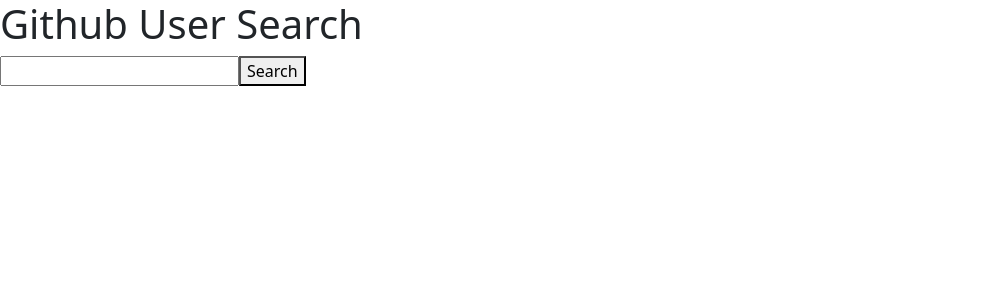
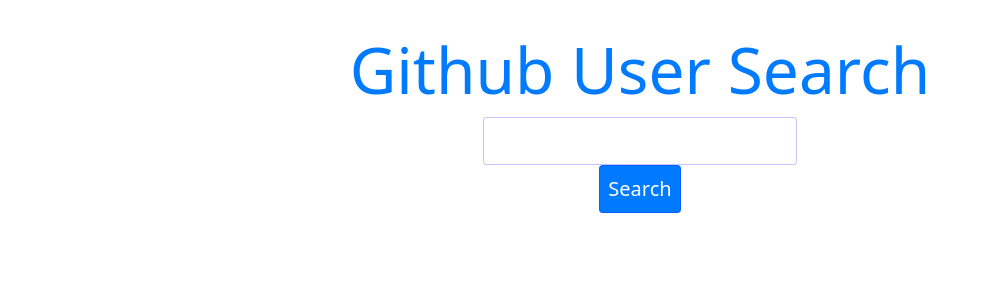
Before and after one commit to AlejandroChing11/GitHub-search-app, a React (Create React App) app: page / in a window 1280 px wide. Shown: the top 300 px of the page, without its empty margins (0-989 px from the left). Built offline with nearby package versions, Linux system fonts and the light colour scheme.

Commit message:
Adding Index.js styless

```diff
--- a/src/pages/home/index.js
+++ b/src/pages/home/index.js
@@ -1,6 +1,7 @@
 import React, { useState } from 'react';
 import axios from "axios";
 import UserCard from '../../components/UserCard';
+import '../../styles/index.css';
 
 
 function Home() {
@@ -21,8 +22,6 @@
         setUsername(event.target.value);
     }
 
-
-
     return (
         <div>
             <h1>Github User Search</h1>
--- /dev/null
+++ b/src/styles/index.css
@@ -0,0 +1,67 @@
+@import '~bootstrap/dist/css/bootstrap.min.css';
+
+h1 {
+    color: #007bff;
+    font-size: 4rem;
+    text-align: center;
+    margin-top: 2rem;
+}
+
+input[type='text'],
+button {
+    border: 1px solid #1808f53d;
+    border-radius: 0.25rem;
+    font-size: 1.25rem;
+    padding: 0.5rem;
+    margin: 0 auto;
+    display: block;
+}
+
+button {
+    background-color: #007bff;
+    color: #fff;
+}
+
+button:hover {
+    background-color: #0069d9;
+}
+
+ul {
+    display: flex;
+    flex-wrap: wrap;
+    justify-content: center;
+    margin-top: 2rem;
+    list-style-type: none;
+    padding: 0;
+}
+
+li {
+    margin: 1rem;
+    text-align: center;
+    width: 20rem;
+}
+
+.user-card {
+    background-color: #fff;
+    border: 1px solid #ced4da;
+    border-radius: 0.25rem;
+    padding: 1rem;
+    text-align: center;
+}
+
+.user-avatar {
+    border-radius: 50%;
+    height: 10rem;
+    margin: 1rem auto;
+    width: 10rem;
+}
+
+.user-card h2 {
+    font-size: 2rem;
+    margin-top: 0;
+}
+
+.user-card p {
+    font-size: 1.25rem;
+    margin: 0.5rem 0;
+}
```
